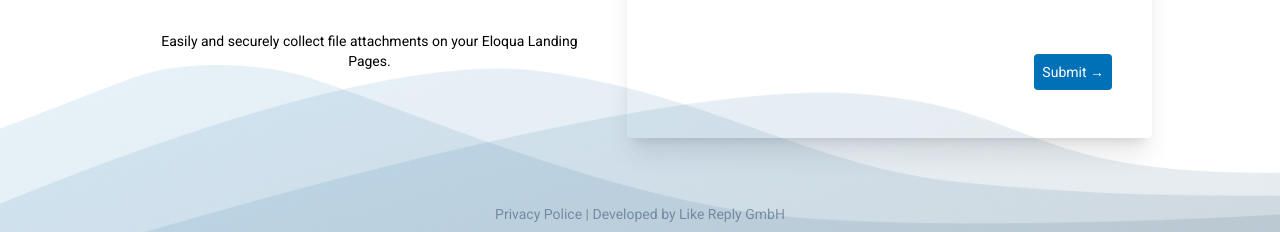
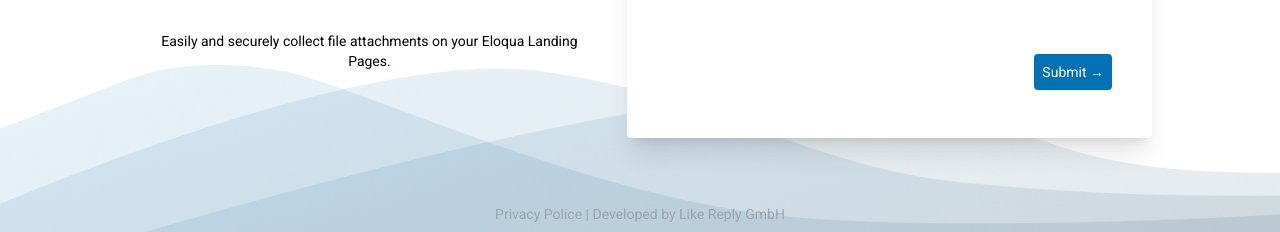
Before and after one commit to AymenSakouhi/tailwind_system_design, a plain HTML site: page login_page/index.html in a window 1280 px wide. Shown: the part 568-800 px from the top of the page. Drawn offline with nearby package versions, Linux system fonts and the light colour scheme.

Commit message:
fixing issue with indexes

```diff
--- a/login_page/index.html
+++ b/login_page/index.html
@@ -31,8 +31,8 @@
       class="flex flex-col h-screen items-center justify-center min-[320px]:p-1 sm:p-24"
     >
       <img
-        src="/assets/upper.png"
-        class="absolute top-0 w-full z-10"
+        src="./assets/upper.png"
+        class="absolute top-0 w-full z-1"
         alt="Top Image"
       />
       <main
@@ -44,7 +44,7 @@
           <div
             class="w-full rounded flex flex-col items-center justify-between"
           >
-            <img src="/assets/illustrator_drop_file.png" alt="drop file app" />
+            <img src="./assets/illustrator_drop_file.png" alt="drop file app" />
             <h1 class="text-3xl text-center p-4">Drop File App</h1>
             <p class="text-center p-4">
               Easily and securely collect file attachments on your Eloqua
@@ -92,8 +92,8 @@
         </div>
       </main>
       <img
-        src="/assets/dupper.png"
-        class="absolute bottom-0 w-full z-10"
+        src="./assets/dupper.png"
+        class="absolute bottom-0 w-full z-1"
         alt="Bottom Image"
       />
       <span class="absolute bottom-0 text-sm text-gray-400 p-2"
```
